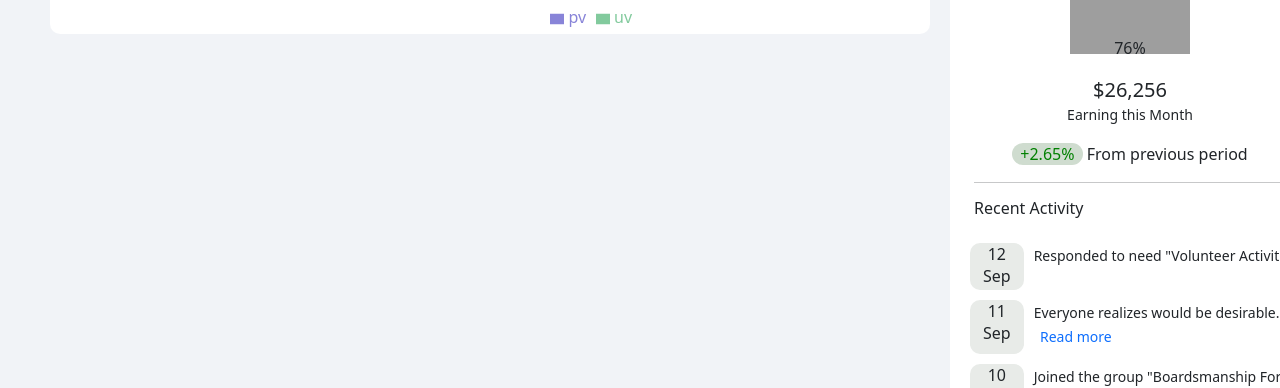
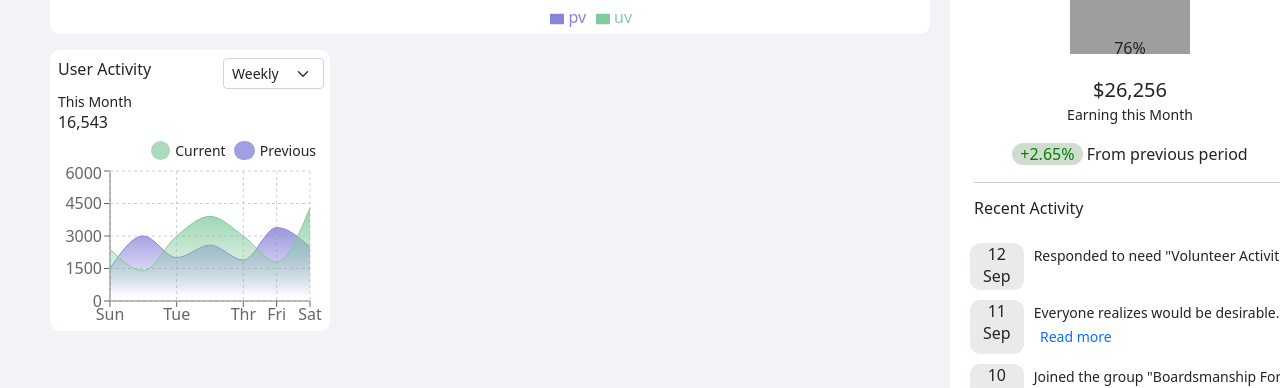
Before and after one commit to joymohanta/dashboard, a React (Create React App) app: page / in a window 1280 px wide. Shown: the part 417-805 px from the top of the page. Built offline with nearby package versions, Linux system fonts and the light colour scheme; grey boxes are pictures that could not be loaded.

Commit message:
areachart done

```diff
--- a/src/components/ChartBarTitle.js
+++ b/src/components/ChartBarTitle.js
@@ -1,6 +1,7 @@
 import React from "react";
 import ChartBar from "./ChartBar";
 import "./ChartBarTitle.css";
+import Status from "./Status";
 
 const ChartBarTitle = () => {
   return (
@@ -61,6 +62,9 @@ const ChartBarTitle = () => {
           </div>
           <div>
             <ChartBar></ChartBar>
+          </div>
+          <div>
+            <Status></Status>
           </div>
         </section>
         <section className="bg-white">
--- /dev/null
+++ b/src/components/Status.css
@@ -0,0 +1,28 @@
+.status {
+  width: 280px;
+  border-radius: 10px;
+}
+.first_chart_container {
+  width: 95%;
+}
+.first_chart {
+  width: 100%;
+  display: flex;
+  justify-content: space-between;
+  align-items: center;
+}
+.ball_green {
+  color: #aadbbc;
+  padding: 0 6px;
+  border-radius: 10px;
+  margin-right: 5px;
+  background-color: #aadbbc;
+}
+.ball_blue {
+  color: #a29fe1;
+  padding: 0 6px;
+  border-radius: 10px;
+  margin-left: 5px;
+  margin-right: 5px;
+  background-color: #a29fe1;
+}
--- /dev/null
+++ b/src/components/Status.js
@@ -0,0 +1,136 @@
+import React from "react";
+import {
+  Area,
+  AreaChart,
+  CartesianGrid,
+  Tooltip,
+  XAxis,
+  YAxis,
+} from "recharts";
+import "./Status.css";
+
+const Status = () => {
+  const data = [
+    {
+      name: "Sun",
+      uv: 1500,
+      pv: 2400,
+      amt: 2400,
+    },
+    {
+      name: "Mon",
+      uv: 3000,
+      pv: 1398,
+      amt: 2210,
+    },
+    {
+      name: "Tue",
+      uv: 2000,
+      pv: 3000,
+      amt: 2290,
+    },
+    {
+      name: "Wed",
+      uv: 2580,
+      pv: 3908,
+      amt: 2000,
+    },
+    {
+      name: "Thr",
+      uv: 1890,
+      pv: 3000,
+      amt: 2181,
+    },
+    {
+      name: "Fri",
+      uv: 3390,
+      pv: 1800,
+      amt: 2500,
+    },
+    {
+      name: "Sat",
+      uv: 2490,
+      pv: 4300,
+      amt: 2100,
+    },
+  ];
+
+  return (
+    <div className="d-flex mt-3 bg-white status">
+      <div className="first_chart_container">
+        <div className="first_chart mx-2 mt-2">
+          <span>
+            <h6>User Activity</h6>
+          </span>
+          <span>
+            <select
+              className="form-select form-select-sm option_bar"
+              aria-label=".form-select-sm example"
+            >
+              <option defaultValue>Weekly</option>
+              <option value="1">Monthly</option>
+              <option value="2">Yearly</option>
+            </select>
+          </span>
+        </div>
+        <span className="d-flex">
+          <span>
+            <p className="mb-0">
+              <small className="ms-2">This Month</small>
+            </p>
+            <h6 className="me-3">16,543</h6>
+          </span>
+          <p></p>
+        </span>
+        <div>
+          <span className="d-flex justify-content-between">
+            <small></small>
+            <small>
+              <span className="ball_green">c</span>Current{" "}
+              <span className="ball_blue">p</span>Previous
+            </small>
+          </span>
+          <AreaChart
+            width={290}
+            height={170}
+            data={data}
+            margin={{ top: 10, right: 30, left: 0, bottom: 0 }}
+          >
+            <defs>
+              <linearGradient id="colorUv" x1="0" y1="0" x2="0" y2="1">
+                <stop offset="5%" stopColor="#8884d8" stopOpacity={0.8} />
+                <stop offset="95%" stopColor="#8884d8" stopOpacity={0} />
+              </linearGradient>
+              <linearGradient id="colorPv" x1="0" y1="0" x2="0" y2="1">
+                <stop offset="5%" stopColor="#82ca9d" stopOpacity={0.8} />
+                <stop offset="95%" stopColor="#82ca9d" stopOpacity={0} />
+              </linearGradient>
+            </defs>
+            <XAxis dataKey="name" />
+            <YAxis />
+            <CartesianGrid strokeDasharray="3 3" />
+            <Tooltip />
+            <Area
+              type="monotone"
+              dataKey="uv"
+              stroke="#8884d8"
+              fillOpacity={1}
+              fill="url(#colorUv)"
+            />
+            <Area
+              type="monotone"
+              dataKey="pv"
+              stroke="#82ca9d"
+              fillOpacity={1}
+              fill="url(#colorPv)"
+            />
+          </AreaChart>
+        </div>
+      </div>
+      <div></div>
+      <div></div>
+    </div>
+  );
+};
+
+export default Status;
```
